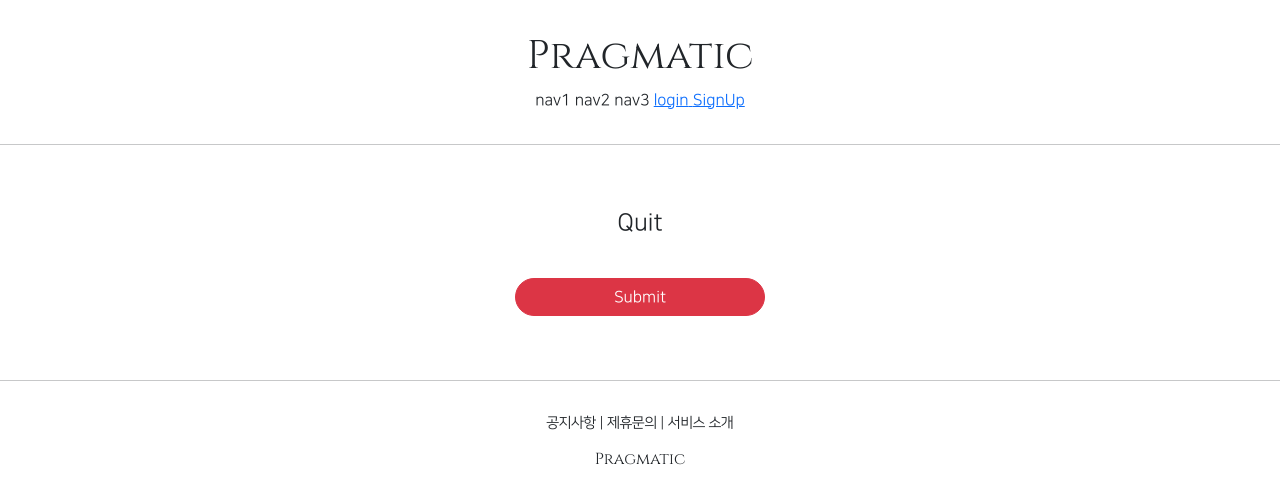
After one commit to JBG0000/pragmatic, a Django app: template accountap/templates/accountap/delete.html in a window 1280 px wide. The commit adds this page. Shown: the top 504 px of the page. Run offline with Django 3.2, Linux system fonts and the light colour scheme; the template is opened without the code that fills it, so the values that code supplies are empty; some libraries are stand-ins or nearby versions.

Commit message:
django 26 commit

```diff
--- /dev/null
+++ b/accountap/templates/accountap/delete.html
@@ -0,0 +1,15 @@
+{% extends 'base.html' %}
+
+{% block content %}
+
+    <div style="text-align: center; max-width: 500px; margin: 4rem auto;">
+        <div class="mb-4">  {# 마진 바텀 4배 #}
+            <h4>Quit</h4>
+        </div>
+        <form action="{% url 'accountap:delete' pk=user.pk %}" method="post">   {# pk없으면 안돌아감 #}
+            {% csrf_token %} {# 필수! #}
+            <input type="submit" class="btn btn-danger rounded-pill col-6 mt-3">
+        </form>
+    </div>
+
+{% endblock %}
--- a/accountap/urls.py
+++ b/accountap/urls.py
@@ -1,7 +1,7 @@
 from django.contrib.auth.views import LoginView, LogoutView
 from django.urls import path
 
-from accountap.views import hello_world, AccountCreateView, AccountDetailView, AccountUpdateView
+from accountap.views import hello_world, AccountCreateView, AccountDetailView, AccountUpdateView, AccountDeleteView
 
 app_name = "accountap"
 
@@ -14,4 +14,5 @@ urlpatterns = [
     path('create/', AccountCreateView.as_view(), name='create'),    #회원가입 창
     path('detail/<int:pk>', AccountDetailView.as_view(), name='detail'),#디테일 창 : 몇번 유저 객체에 접근하는지 : <int:pk>
     path('update/<int:pk>', AccountUpdateView.as_view(), name='update'),
+    path('delete/<int:pk>', AccountDeleteView.as_view(), name='delete'),
 ]
--- a/templates/header.html
+++ b/templates/header.html
@@ -12,6 +12,9 @@
             <a href="{% url 'accountap:login' %}?next={{ request.path }}">  {# 작업 후 원래 있있었던 페이지로 돌아옴 #}
                 <span>login</span> {# 로그인 표시 #}
             </a>
+            <a href="{% url 'accountap:create' %}">  {# 작업 후 원래 있있었던 페이지로 돌아옴 #}
+                <span>SignUp</span> {# 로그인 표시 #}
+            </a>
         {% else %}  {# 로그인 되어있으면 #}
             <a href="{% url 'accountap:detail' pk=user.pk %}"> {# pk 지정 안해주면 에러남 #}
                 <span>MyPage</span> {# 로그아웃 표시 #}
```
Also changed, not shown: accountap/templates/accountap/detail.html (+11 -6 lines), accountap/views.py (+7 -1 lines).
